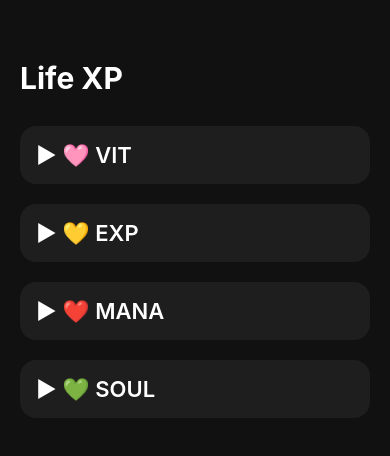
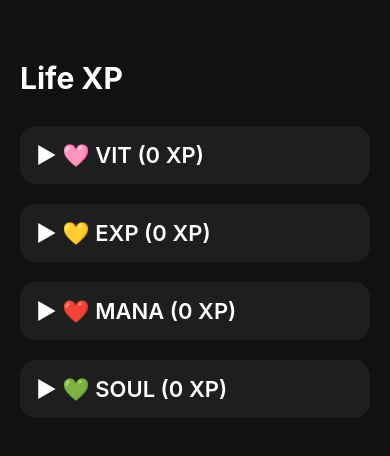
Before and after one commit to syamilisn/Dev_Gamify, a React Native app in the folder my-app/: screen / in a window 390 px wide. Shown: the top 456 px of the page. Built offline with nearby package versions, Linux system fonts and the light colour scheme.

Commit message:
v2: able to use multi-pointer checkboxes for habits

```diff
--- a/my-app/App.tsx
+++ b/my-app/App.tsx
@@ -12,10 +12,10 @@ const DATA = [
     title: "🩷 VIT",
     expanded: false,
     habits: [
-      { id: "workout", name: "W.O.", done: false },
-      { id: "ochores", name: "OCHO", done: false },
-      { id: "cook", name: "COOK", done: false },
-      { id: "xchores", name: "XCHO", done: false },
+      { id: "workout", name: "W.O.", points: 3, count: 0, multi: false },
+      { id: "ochores", name: "OCHO", points: 3, count: 0, multi: true },
+      { id: "cook", name: "COOK", points: 2, count: 0, multi: false },
+      { id: "xchores", name: "XCHO", points: 2, count: 0, multi: true },
     ],
   },
 
@@ -24,10 +24,10 @@ const DATA = [
     title: "💛 EXP",
     expanded: false,
     habits: [
-      { id: "grownews", name: "O.N.", done: false },
-      { id: "focus", name: "F", done: false },
-      { id: "read", name: "R", done: false },
-      { id: "plan", name: "P", done: false },
+      { id: "grownews", name: "O.N.", points: 3, count: 0, multi: true },
+      { id: "focus", name: "F", points: 3, count: 0, multi: false },
+      { id: "read", name: "R", points: 2, count: 0, multi: true },
+      { id: "plan", name: "P", points: 2, count: 0, multi: false },
     ],
   },
 
@@ -36,10 +36,10 @@ const DATA = [
     title: "❤️ MANA",
     expanded: false,
     habits: [
-      { id: "bujo", name: "BUJO", done: false },
-      { id: "travel", name: "TOUR", done: false },
-      { id: "friend", name: "FRND", done: false },
-      { id: "abcd", name: "ABCD", done: false },
+      { id: "bujo", name: "BUJO", points: 3, count: 0, multi: false },
+      { id: "travel", name: "TOUR", points: 3, count: 0, multi: true },
+      { id: "friend", name: "FRND", points: 2, count: 0, multi: false },
+      { id: "abcd", name: "ABCD", points: 2, count: 0, multi: true },
     ],
   },
 
@@ -48,10 +48,10 @@ const DATA = [
     title: "💚 SOUL",
     expanded: false,
     habits: [
-      { id: "pray", name: "PRAY", done: false },
-      { id: "art", name: "ART", done: false },
-      { id: "nature", name: "NATURE", done: false },
-      { id: "meditation", name: "MEDITATION", done: false },
+      { id: "pray", name: "PRAY", points: 3, count: 0, multi: false },
+      { id: "art", name: "ART", points: 3, count: 0, multi: true },
+      { id: "nature", name: "NATURE", points: 2, count: 0, multi: false },
+      { id: "meditation", name: "MEDITATION", points: 2, count: 0, multi: true },
     ],
   },
 ];
@@ -79,13 +79,51 @@ export default function App() {
 
         return {
           ...cat,
+          habits: cat.habits.map((habit) => {
+            if (habit.id !== habitId) return habit;
+
+            if (habit.multi) {
+              return {
+                ...habit,
+                count: habit.count + 1,
+              };
+            }
+
+            return {
+              ...habit,
+              count: habit.count === 0 ? 1 : 0,
+            };
+          }),
+        };
+      })
+    );
+  };
+
+  const resetHabit = (
+    categoryId: string,
+    habitId: string
+  ) => {
+    setCategories((prev) =>
+      prev.map((cat) => {
+        if (cat.id !== categoryId) return cat;
+
+        return {
+          ...cat,
           habits: cat.habits.map((habit) =>
             habit.id === habitId
-              ? { ...habit, done: !habit.done }
+              ? { ...habit, count: 0 }
               : habit
           ),
         };
       })
+    );
+  };
+
+  const calculateCategoryScore = (habits: any[]) => {
+    return habits.reduce(
+      (total, habit) =>
+        total + habit.points * habit.count,
+      0
     );
   };
 
@@ -130,35 +168,75 @@ export default function App() {
               }}
             >
               {category.expanded ? "▼ " : "▶ "}
-              {category.title}
+              {category.title} (
+              {calculateCategoryScore(category.habits)} XP)
             </Text>
           </Pressable>
 
-          {category.expanded &&
-            category.habits.map((habit) => (
+          {category.expanded && (
+            <View
+              style={{
+                flexDirection: "row",
+                flexWrap: "wrap",
+                justifyContent: "space-between",
+                marginTop: 16,
+              }}
+            >
+              {category.habits.map((habit) => (
                 <Pressable
                   key={habit.id}
                   onPress={() =>
                     toggleHabit(category.id, habit.id)
                   }
+                  onLongPress={() => {
+                    if (habit.count > 2) {
+                      resetHabit(category.id, habit.id);
+                    }
+                  }}
                   style={{
-                  marginTop: 16,
-                  paddingLeft: 10,
+                    width: "48%",
+                    backgroundColor:
+                      habit.count > 0
+                        ? "#14532d"
+                        : "#262626",
+                    padding: 16,
+                    borderRadius: 14,
+                    marginBottom: 12,
                   }}
                 >
                   <Text
                     style={{
-                    color: habit.done
-                      ? "#4ade80"
-                      : "white",
+                      color: "white",
                       fontSize: 18,
+                      fontWeight: "600",
                     }}
                   >
-                  {habit.done ? "✅ " : "⬜ "}
                     {habit.name}
+                  </Text>
+
+                  <Text
+                    style={{
+                      color: "#a3a3a3",
+                      marginTop: 4,
+                    }}
+                  >
+                    {habit.points} pts
+                  </Text>
+
+                  <Text
+                    style={{
+                      color: "#4ade80",
+                      marginTop: 10,
+                      fontSize: 20,
+                      fontWeight: "bold",
+                    }}
+                  >
+                    x{habit.count}
                   </Text>
                 </Pressable>
               ))}
+            </View>
+          )}
         </View>
       ))}
     </ScrollView>
```
Lines whose indentation alone changed are shown as unchanged.
